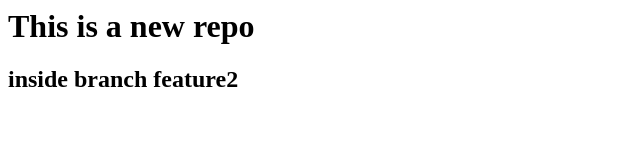
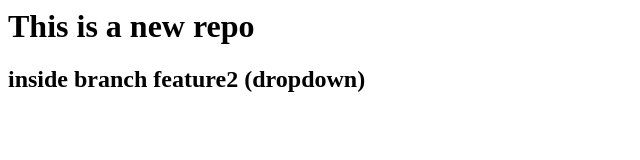
Before and after one commit to shivendra-999/localrepository, a plain HTML site: page index.html in a window 1280 px wide. Shown: the whole page, without its empty margins (0-640 px from the left). Drawn offline with Linux system fonts and the light colour scheme.

Commit message:
dropdown added

```diff
--- a/index.html
+++ b/index.html
@@ -1,2 +1,2 @@
 <h1>This is a new repo</h1>
-<h2>inside branch feature2 </h2>
+<h2>inside branch feature2 (dropdown)</h2>
```
